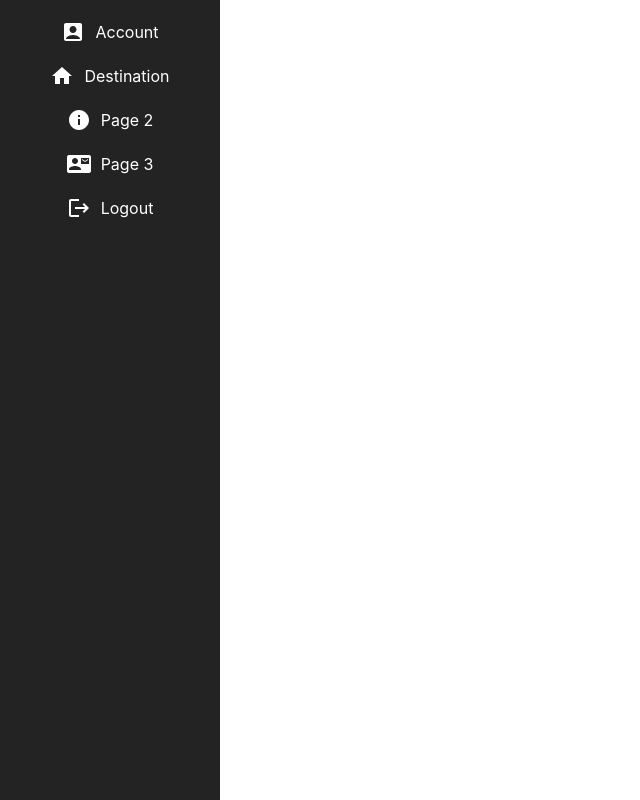
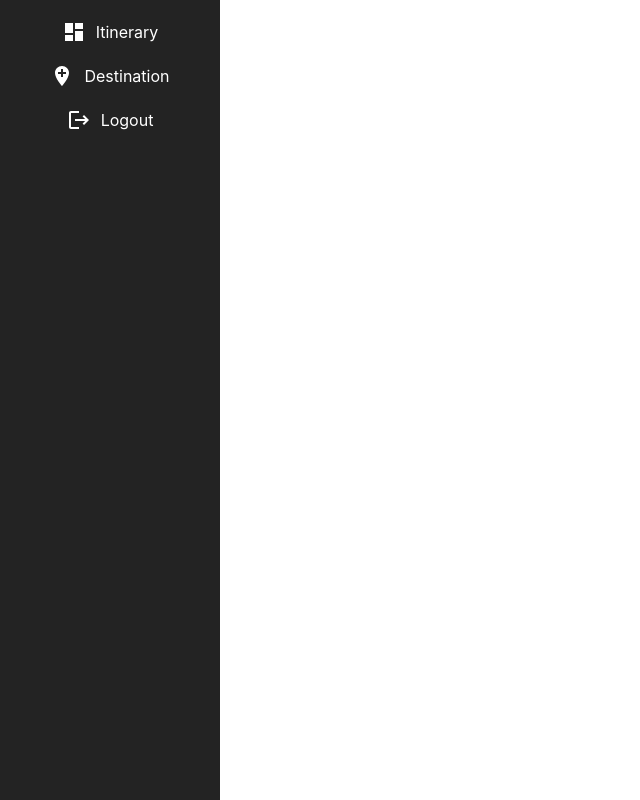
Before and after one commit to Xinyan-Huang/DBShackathon, a React (Create React App) app in the folder frontend/: page /page1 in a window 1280 px wide. Shown: the whole page, without its empty margins (0-640 px from the left). Built offline with nearby package versions, Linux system fonts and the light colour scheme; the HTML template or start-up script is replaced by a standard one.

Commit message:
changed side nav

```diff
--- a/frontend/src/components/Header.jsx
+++ b/frontend/src/components/Header.jsx
@@ -51,12 +51,11 @@
   return (
     <header style={headerStyle} onMouseEnter={() => setIsExpanded(true)} onMouseLeave={() => setIsExpanded(false)}>
       <nav style={navStyle}>
-        {renderLink('/account', AccountBoxIcon, 'Account')}
-        {renderLink('/destination', HomeIcon, 'Destination')}
-        {renderLink('/page2', InfoIcon, 'Page 2')}
-        {renderLink('/page3', ContactMailIcon, 'Page 3')}
+
+        {renderLink('/itinerary', DashboardIcon, 'Itinerary')}
+        {renderLink('/destination', AddLocationIcon, 'Destination')}
+        {/* Add other navigation links as needed */}
         {renderLink('/logout', LogoutIcon, 'Logout')}
-        {/* Add other navigation links as needed */}
       </nav>
     </header>
   );
```
